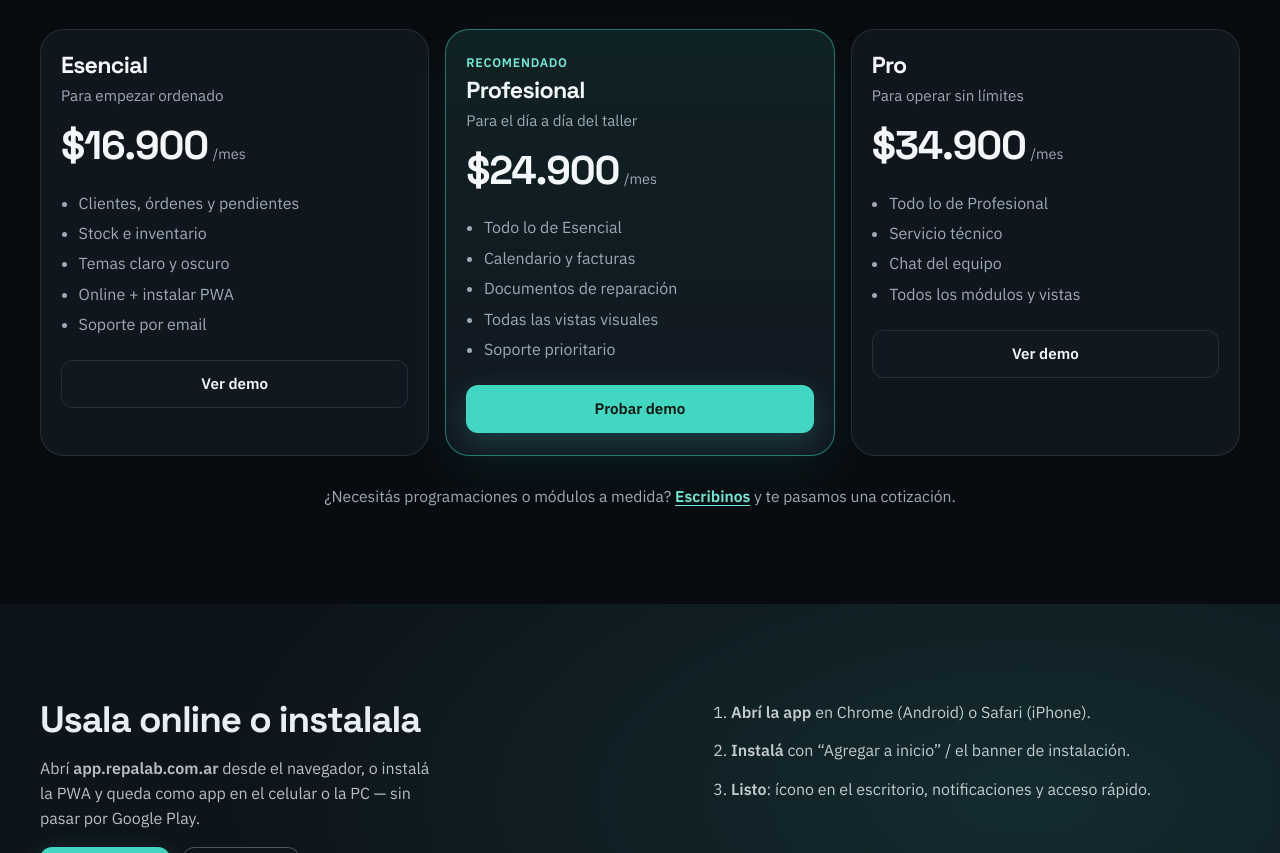
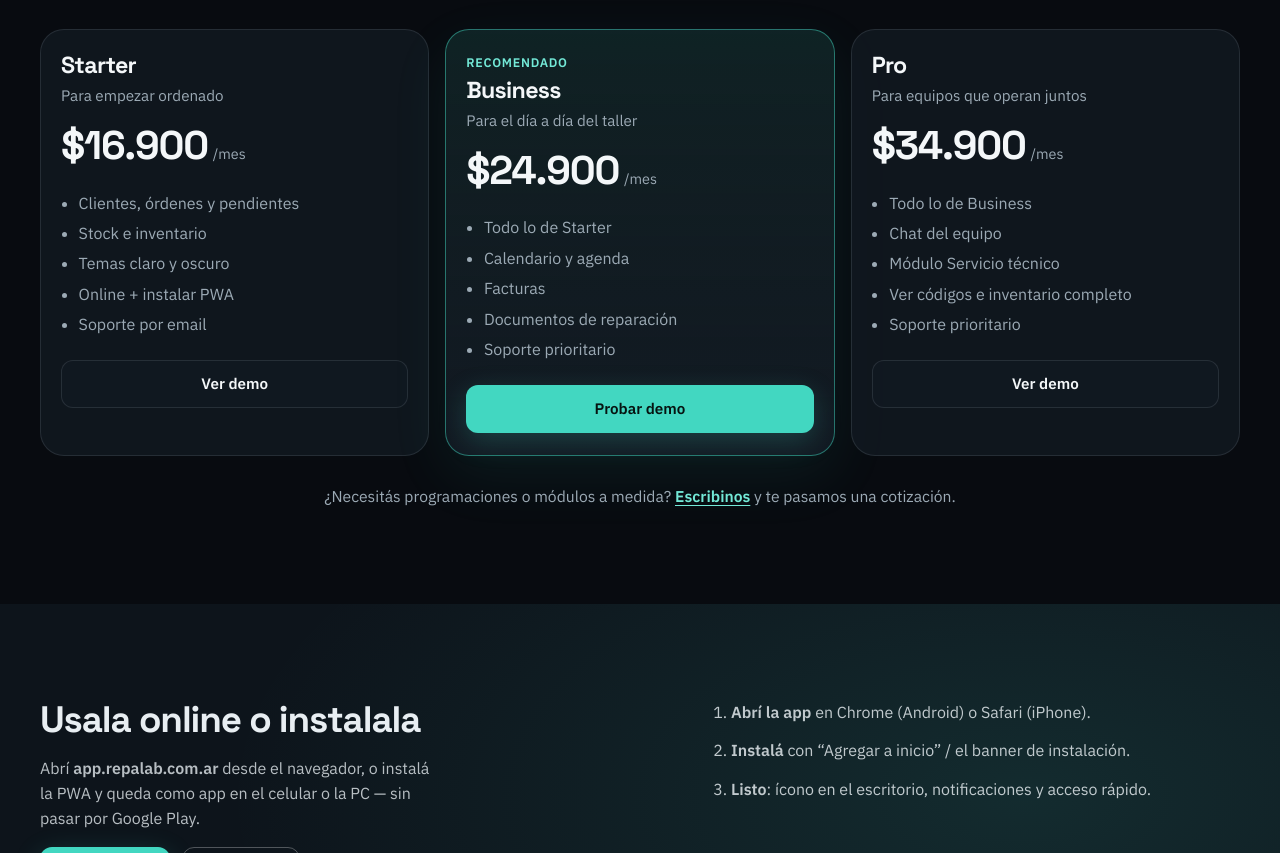
Before and after one commit to santisaucedo/repalab-web, a website built with Vite: page index.html in a window 1280 px wide. Shown: the part 2327-3180 px from the top of the page. Built offline with nearby package versions, Linux system fonts and the light colour scheme.

Commit message:
feat: renombra planes a Starter/Business/Pro y aclara el salto a Pro
Co-authored-by: Cursor <cursoragent@cursor.com>

```diff
--- a/index.html
+++ b/index.html
@@ -289,8 +289,8 @@
         </div>
 
         <div class="pricing-grid">
-          <article class="plan reveal" data-plan="esencial">
-            <h3>Esencial</h3>
+          <article class="plan reveal" data-plan="starter">
+            <h3>Starter</h3>
             <p class="plan-for">Para empezar ordenado</p>
             <p class="price">
               <span class="amount" data-monthly="16900" data-yearly="13520">$16.900</span>
@@ -307,9 +307,9 @@
             <a class="btn btn-secondary" href="https://app.repalab.com.ar/demo">Ver demo</a>
           </article>
 
-          <article class="plan plan-featured reveal" data-plan="profesional">
+          <article class="plan plan-featured reveal" data-plan="business">
             <p class="plan-tag">Recomendado</p>
-            <h3>Profesional</h3>
+            <h3>Business</h3>
             <p class="plan-for">Para el día a día del taller</p>
             <p class="price">
               <span class="amount" data-monthly="24900" data-yearly="19920">$24.900</span>
@@ -317,10 +317,10 @@
             </p>
             <p class="price-note yearly-only" hidden>Facturado anualmente</p>
             <ul>
-              <li>Todo lo de Esencial</li>
-              <li>Calendario y facturas</li>
+              <li>Todo lo de Starter</li>
+              <li>Calendario y agenda</li>
+              <li>Facturas</li>
               <li>Documentos de reparación</li>
-              <li>Todas las vistas visuales</li>
               <li>Soporte prioritario</li>
             </ul>
             <a class="btn btn-primary" href="https://app.repalab.com.ar/demo">Probar demo</a>
@@ -328,17 +328,18 @@
 
           <article class="plan reveal" data-plan="pro">
             <h3>Pro</h3>
-            <p class="plan-for">Para operar sin límites</p>
+            <p class="plan-for">Para equipos que operan juntos</p>
             <p class="price">
               <span class="amount" data-monthly="34900" data-yearly="27920">$34.900</span>
               <span class="per">/mes</span>
             </p>
             <p class="price-note yearly-only" hidden>Facturado anualmente</p>
             <ul>
-              <li>Todo lo de Profesional</li>
-              <li>Servicio técnico</li>
+              <li>Todo lo de Business</li>
               <li>Chat del equipo</li>
-              <li>Todos los módulos y vistas</li>
+              <li>Módulo Servicio técnico</li>
+              <li>Ver códigos e inventario completo</li>
+              <li>Soporte prioritario</li>
             </ul>
             <a class="btn btn-secondary" href="https://app.repalab.com.ar/demo">Ver demo</a>
           </article>
```
